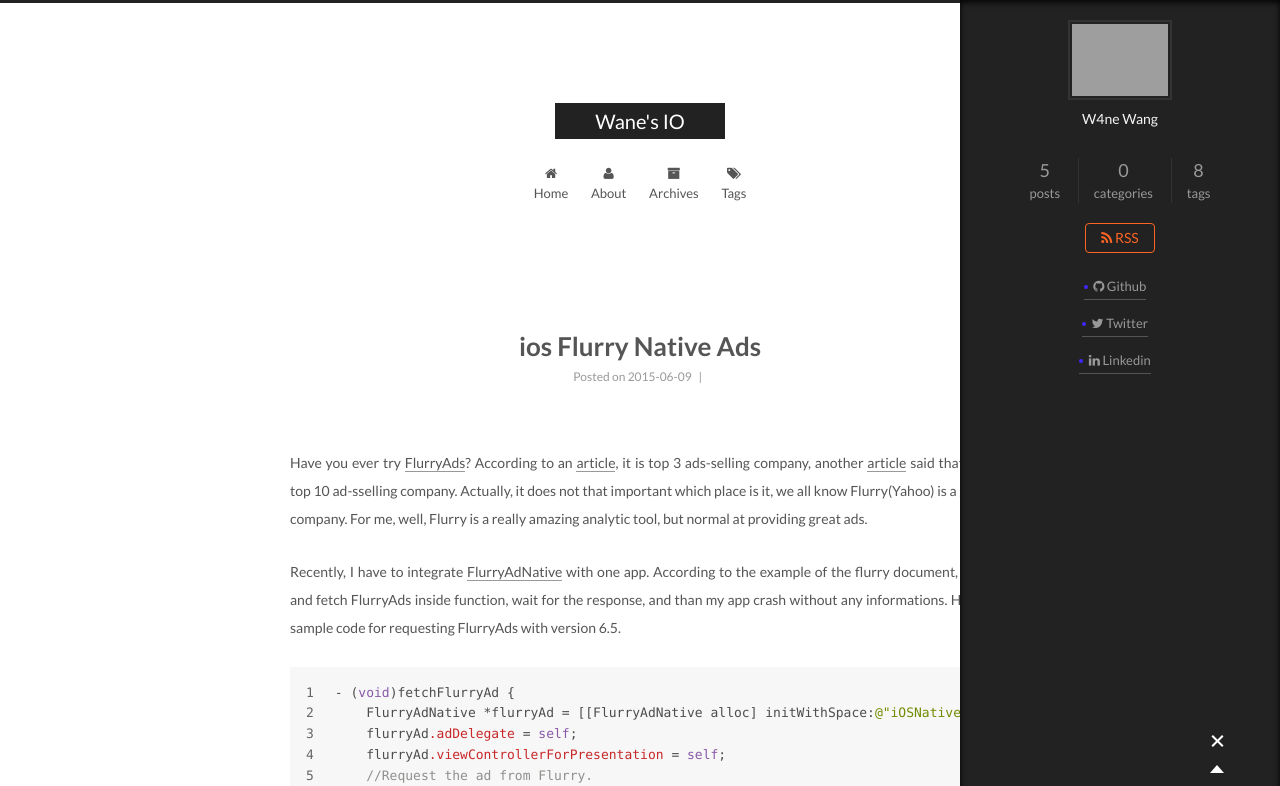
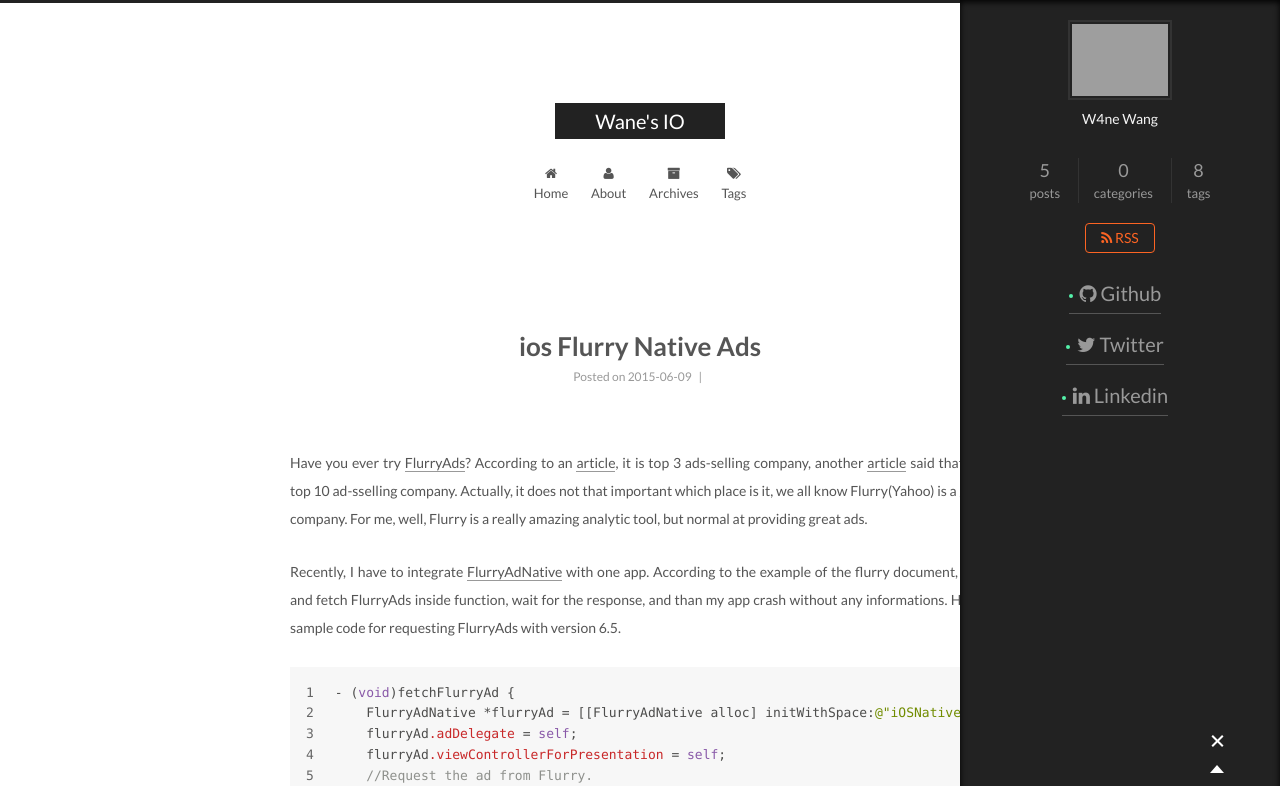
Before and after one commit to jhihguan/bloblog, a plain HTML site: page index.html in a window 1280 px wide. Both pictures are taken after a click on the element 1217 px from the left and 742 px from the top of the page. Shown: the top 786 px of the page. Drawn offline with Linux system fonts and the light colour scheme; grey boxes are pictures that could not be loaded.

Commit message:
Site updated: 2015-12-16 00:11:24

```diff
--- a/css/main.css
+++ b/css/main.css
@@ -955,7 +955,7 @@
   margin-right: 10px;
   margin-bottom: 10px;
   border-bottom-color: #555;
-  font-size: 13px;
+  font-size: 20px;
 }
 .links-of-author a:before {
   display: inline-block;
@@ -965,7 +965,7 @@
   width: 4px;
   height: 4px;
   border-radius: 50%;
-  background: #3e28ff;
+  background: #54f2aa;
 }
 .sidebar-nav {
   margin: 0 0 20px;
```
Also changed, not shown: index.html (+0 -9 lines).
